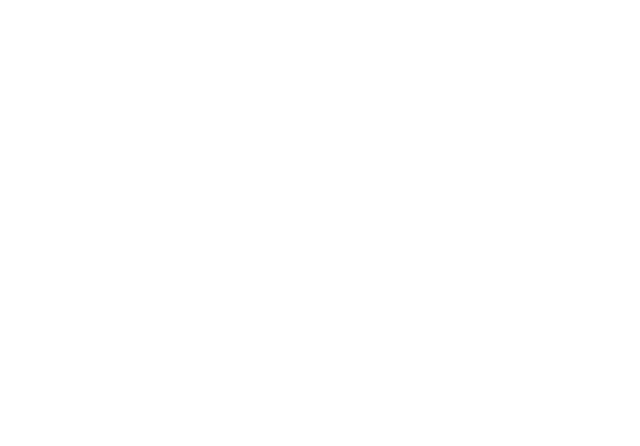
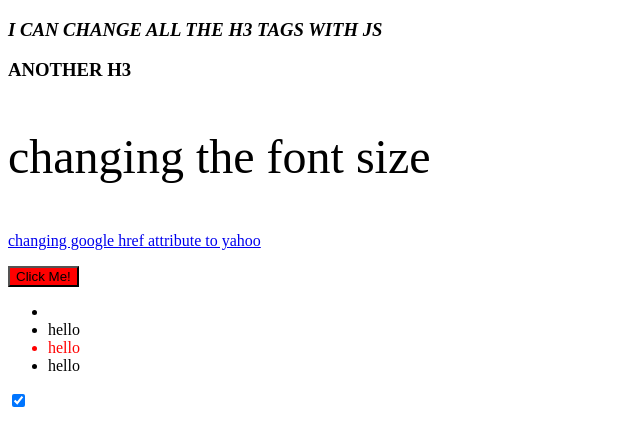
Before and after one commit to NachoElzo/JavaScript, a website: page index.html in a window 1280 px wide. Shown: the whole page, without its empty margins (0-640 px from the left). Drawn offline with Linux system fonts and the light colour scheme.

Commit message:
more js doom modifications

```diff
--- /dev/null
+++ b/css/styles.css
@@ -0,0 +1,3 @@
+.buttonHidden {
+visibility: hidden;
+}
--- a/index.html
+++ b/index.html
@@ -4,9 +4,28 @@
     <meta charset="UTF-8">
     <meta http-equiv="X-UA-Compatible" content="IE=edge">
     <meta name="viewport" content="width=device-width, initial-scale=1.0">
+    <link rel="stylesheet" href="css/styles.css">
     <title>Document</title>
+
 </head>
+
 <body>
-
+    <h3>hello</h3>
+    <h3>ANOTHER H3</h3>
+    <p>changing the font size</p>
+    <a id = "googleLink"href="http://www.google.com"> changing google href attribute to yahoo</a>
+    <p></p>
+    <button type="button">Click Me!</button>
+    <button id = "bhidden" type="button">hide Me!</button>
+    <ul>
+        <li class="liElement"><a href="http://wwww.google.com"></a></li>
+        <li class="liElement">hello</li>
+        <li class="liElement">hello</li>
+        <li class="liElement">hello</li>
+    </ul>
+    <input type="checkbox" id="cbox2" value="second_checkbox"> <label>
 </body>
+<footer>
+    <script src="innerHtml.js"> charset="UTF-8" </script>
+</footer>
 </html>
--- /dev/null
+++ b/innerHtml.js
@@ -0,0 +1,27 @@
+//how to acces to elements in the DOM
+//console.log (document.firstElementChild.lastElementChild);
+
+//How to select an elemet by taganme and change the style
+document.getElementsByTagName("li")[2].style.color = "red";
+//How to get the lenght of an array
+console.log("The total count of the list elemetns are: " + document.getElementsByTagName("li").length)
+//Get element by Id
+document.getElementById("cbox2").click()
+//Get by class name
+console.log("The elements with the class liElement are: " + document.getElementsByClassName(".liElement"))
+//how to change the text
+document.querySelector("h3").innerHTML = "<em>I CAN CHANGE ALL THE H3 TAGS WITH JS</em>"
+//convined selectors (selecting class + ancletag)
+console.log("the value of the object  obtained with convined selectors are: " + document.querySelector(".liElement a"))
+//Geting all the elements
+console.log("the value of the object  obtained with convined selectors are: " + document.querySelectorAll("#li .liElement"))
+//changing font size
+document.querySelector("p").style.fontSize = "3rem"
+//changing background color of an object
+document.querySelector("button").style.backgroundColor = "red";
+//changing the class from css
+document.querySelector("#bhidden").classList.add("buttonHidden")
+//How to get the text from an object
+console.log("i get from the h3 header the following text: " + document.querySelector("h3").textContent)
+//How to change attributes of an object
+document.querySelector("#googleLink").setAttribute("href", "http://www.yahoo.com")
```
